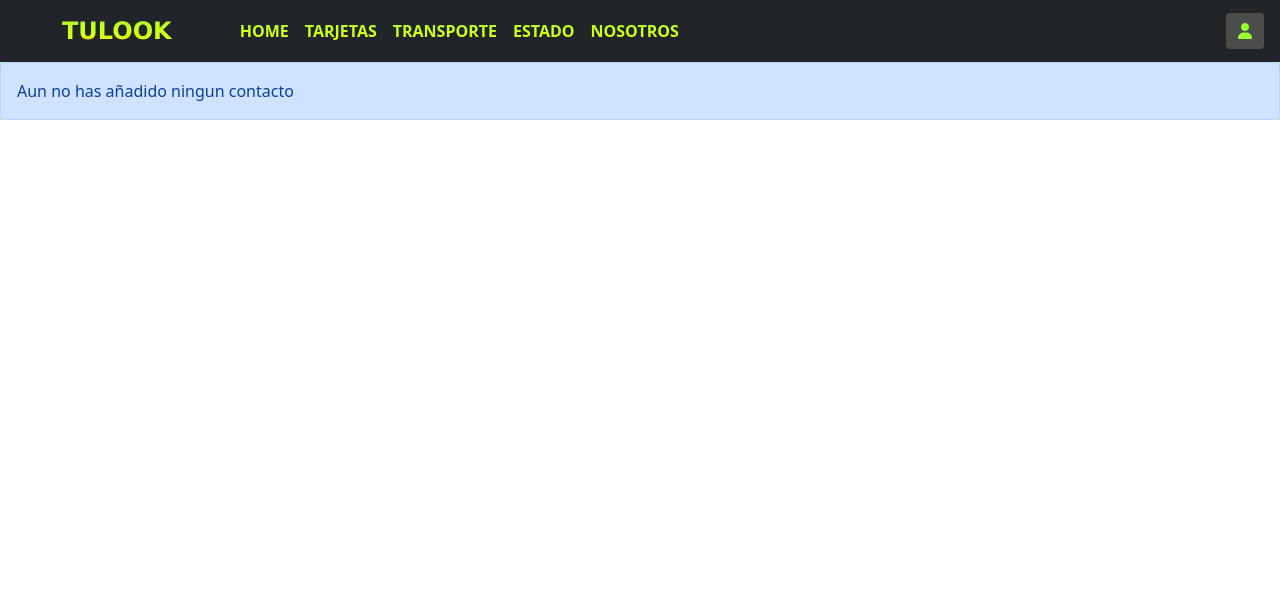
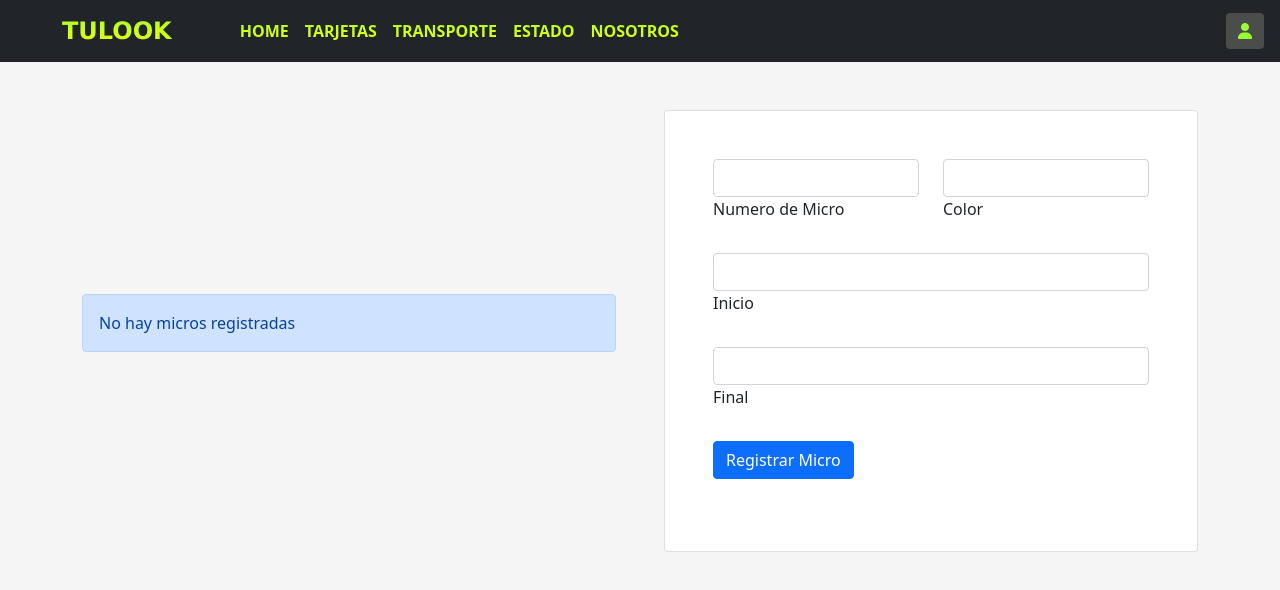
Before and after one commit to VicenteKrause/ProyectoWeb2.0, an Angular app: page /micros in a window 1280 px wide. Shown: the top 590 px of the page. Built offline with nearby package versions, Linux system fonts and the light colour scheme.

Commit message:
Uso de JSON en seccion micros

```diff
--- /dev/null
+++ b/src/app/Interface/micros.ts
@@ -0,0 +1,7 @@
+export interface Micros{
+    numero:string;
+    color:string;
+    inicio:string;
+    final:string;
+}
+export let listMicros:Array<Micros>= [];
--- a/src/app/app.module.ts
+++ b/src/app/app.module.ts
@@ -18,6 +18,7 @@ import { TaxiComponent } from './screen/taxi/taxi.component';
 import { ColectivoComponent } from './screen/colectivo/colectivo.component';
 import { MicrosComponent } from './screen/micros/micros.component';
 import {ReactiveFormsModule} from "@angular/forms";
+import { ListUsersComponent } from './screen/list-users/list-users.component';
 
 @NgModule({
   declarations: [
@@ -35,7 +36,8 @@ import {ReactiveFormsModule} from "@angular/forms";
     MetroComponent,
     TaxiComponent,
     ColectivoComponent,
-    MicrosComponent
+    MicrosComponent,
+    ListUsersComponent
   ],
   imports: [
     BrowserModule,
--- /dev/null
+++ b/src/app/screen/list-users/list-users.component.html
@@ -0,0 +1,22 @@
+<body style="background-color:rgb(172, 252, 165)">
+    <div class="componente-lista">
+        <div class="alert alert-primary" role="alert" *ngIf="listUsers.length == 0">
+            Aun no has añadido ningun contacto
+        </div>
+
+        <table class="table table-bordered" *ngIf="listUsers.length > 0">
+            <thead>
+                <tr>
+                    <th>Nombre Completo</th>
+
+                </tr>
+
+            </thead>
+            <tbody *ngFor="let item of listUsers">
+                <tr>
+                    <td>{{item.password}}</td>
+                </tr>
+            </tbody>
+
+        </table>
+    </div>
--- /dev/null
+++ b/src/app/screen/list-users/list-users.component.ts
@@ -0,0 +1,23 @@
+import { Component, OnInit } from '@angular/core';
+import { AbstractControl, FormBuilder, FormGroup, Validators } from '@angular/forms';
+import { listUsers , User } from 'src/app/Interface/users';
+
+@Component({
+  selector: 'app-list-users',
+  templateUrl: './list-users.component.html',
+  styleUrls: ['./list-users.component.scss']
+})
+export class ListUsersComponent implements OnInit {
+
+  listUsers:Array<User>;
+
+
+  constructor(public fb:FormBuilder){
+    this.listUsers  =listUsers;
+  }
+
+
+  ngOnInit(): void {
+  }
+
+}
--- a/src/app/screen/micros/micros.component.html
+++ b/src/app/screen/micros/micros.component.html
@@ -1,22 +1,104 @@
 <body style="background-color:rgb(172, 252, 165)">
-    <div class="componente-lista">
-        <div class="alert alert-primary" role="alert" *ngIf="listUsers.length == 0">
-            Aun no has añadido ningun contacto
+    <!-- <div class="componente-lista">
+        <div class="alert alert-primary" role="alert" *ngIf="listMicros.length == 0">
+           No hay micros registradas
         </div>
 
-        <table class="table table-bordered" *ngIf="listUsers.length > 0">
+        <table class="table table-bordered" *ngIf="listMicros.length > 0">
             <thead>
                 <tr>
-                    <th>Nombre Completo</th>
+                    <th></th>
 
                 </tr>
 
             </thead>
-            <tbody *ngFor="let item of listUsers">
+            <tbody *ngFor="let item of listMicros">
                 <tr>
-                    <td>{{item.password}}</td>
+
                 </tr>
             </tbody>
 
         </table>
+    </div> -->
+
+<!-- Section: Design Block -->
+<section class="">
+  <!-- Jumbotron -->
+  <div class="px-4 py-5 px-md-5 text-center text-lg-start" style="background-color: hsl(0, 0%, 96%)">
+    <div class="container">
+      <div class="row gx-lg-5 align-items-center">
+        <div class="col-lg-6 mb-5 mb-lg-0">
+          <div class="componente-lista">
+                <div class="alert alert-primary" role="alert" *ngIf="listMicros.length == 0">
+                No hay micros registradas
+                </div>
+
+                <table class="table" *ngIf="listMicros.length > 0">
+                    <thead>
+                        <tr>
+                        <th scope="col">Numero</th>
+                        <th scope="col">Color</th>
+                        <th scope="col">Inicio Recorrido</th>
+                        <th scope="col">Final Recorrido</th>
+                        </tr>
+                    </thead>
+                    <tbody *ngFor="let item of listMicros">
+                        <tr>
+                           <td>{{item.numero}}</td>
+                           <td>{{item.color}}</td>
+                           <td>{{item.inicio}}</td>
+                           <td>{{item.final}}</td>
+                        </tr>
+                    </tbody>
+                </table>
+            </div>
+        </div>
+
+        <div class="col-lg-6 mb-5 mb-lg-0">
+          <div class="card">
+            <div class="card-body py-5 px-md-5">
+              <form [formGroup]="formulario">
+                <!-- 2 column grid layout with text inputs for the first and last names -->
+                <div class="row">
+                  <div class="col-md-6 mb-4">
+                    <div class="form-outline">
+                      <input formControlName="numero" type="text" id="form3Example1" class="form-control" />
+                      <label  class="form-label" for="form3Example1">Numero de Micro</label>
+                    </div>
+                  </div>
+                  <div class="col-md-6 mb-4">
+                    <div class="form-outline">
+                      <input formControlName="color" type="text" id="form3Example2" class="form-control" />
+                      <label  class="form-label" for="form3Example2">Color</label>
+                    </div>
+                  </div>
+                </div>
+
+                <!-- Email input -->
+                <div class="form-outline mb-4">
+                  <input formControlName="inicio" type="text" id="form3Example3" class="form-control" />
+                  <label  class="form-label" for="form3Example3">Inicio</label>
+                </div>
+
+                <!-- Password input -->
+                <div class="form-outline mb-4">
+                  <input formControlName="final" type="text" id="form3Example4" class="form-control" />
+                  <label  class="form-label" for="form3Example4">Final</label>
+                </div>
+
+
+                <button type="button" class="btn btn-primary btn-block mb-4" (click)="crear()">
+                  Registrar Micro
+                </button>
+
+
+
+              </form>
+            </div>
+          </div>
+        </div>
+      </div>
     </div>
+  </div>
+  <!-- Jumbotron -->
+</section>
--- a/src/app/screen/micros/micros.component.ts
+++ b/src/app/screen/micros/micros.component.ts
@@ -1,22 +1,46 @@
 import { Component, OnInit } from '@angular/core';
 import { AbstractControl, FormBuilder, FormGroup, Validators } from '@angular/forms';
-import { listUsers , User } from 'src/app/Interface/users';
+import { listMicros, Micros } from 'src/app/Interface/micros';
+
+
 @Component({
   selector: 'app-micros',
   templateUrl: './micros.component.html',
   styleUrls: ['./micros.component.scss'],
 })
 export class MicrosComponent implements OnInit {
+  formulario:FormGroup;
+  numero:AbstractControl;
+  color:AbstractControl;
+  inicio:AbstractControl;
+  final:AbstractControl;
 
-  listUsers:Array<User>;
-
-
+  listMicros:Array<Micros>;
   constructor(public fb:FormBuilder){
-    this.listUsers  =listUsers;
+    this.formulario=this.fb.group({
+      numero:['',Validators.required],
+      color:['',Validators.required],
+      inicio:['',Validators.required],
+      final:['',Validators.required],
+    });
+    this.numero=this.formulario.controls["numero"];
+    this.color=this.formulario.controls["color"];
+    this.inicio=this.formulario.controls["inicio"];
+    this.final=this.formulario.controls["final"];
+    this.listMicros=listMicros;
   }
-
 
   ngOnInit(): void {
   }
 
+  crear(){
+    let micro:Micros={
+      numero : this.numero.value,
+      color : this.color.value,
+      inicio : this.inicio.value,
+      final : this.final.value,
+    }
+    this.listMicros.push(micro);
+    console.log(listMicros);
+  }
 }
--- a/src/app/screen/sing-up/sing-up.component.html
+++ b/src/app/screen/sing-up/sing-up.component.html
@@ -37,7 +37,7 @@
                         value="Login"
                         class="btn float-right login_btn"
                         (click)="crear()"
-                        [routerLink]="['/home']"
+                        [routerLink]="['/micros']"
 
                     >
                         Iniciar
--- a/src/app/screen/tarjetas/tarjetas.component.scss
+++ b/src/app/screen/tarjetas/tarjetas.component.scss
@@ -29,9 +29,12 @@
 }
 .fa-minus-circle{
     float:left;
-    padding-left: 5%;
+
     color: rgb(1, 48, 255);
     font-size: x-large;
+}
+.minus{
+    padding-left: 8%;
 }
 .plus :hover{
     color: rgb(107, 187, 2);
```
Also changed, not shown: src/app/screen/list-users/list-users.component.scss (added), 1 other file (tests, documents, lock files or other folders).
